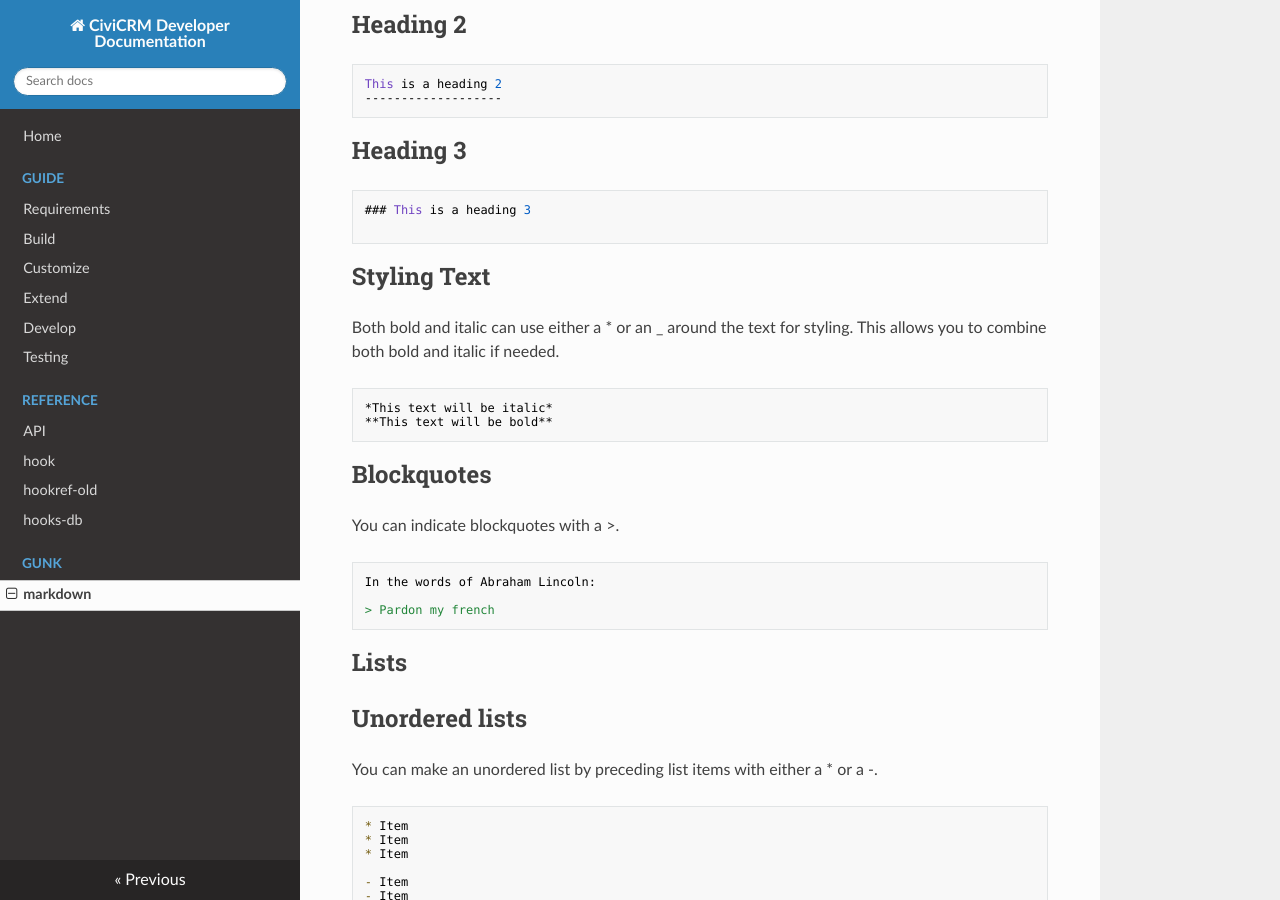
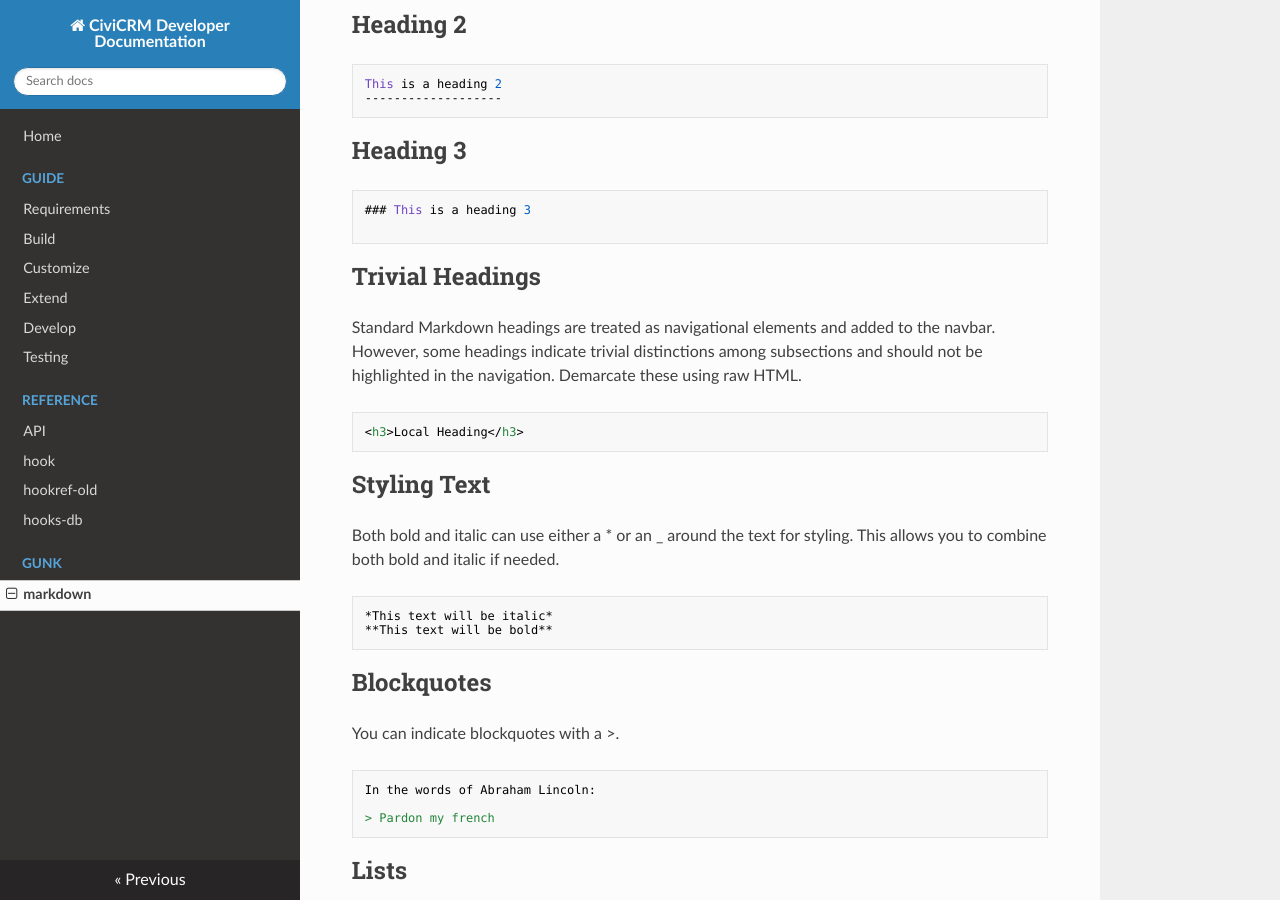
Before and after one commit to civicrm/civicrm-dev-docs, an MkDocs documentation site: the page built from docs/markdownrules.md, in a window 1280 px wide and 900 px high, scrolled down 723 px. Built offline with MkDocs 1.6.1, drawn with Linux system fonts in a browser that asks for light colours; nearby versions of some CDN libraries; old or Windows-style settings are respelled for this version of MkDocs.

Commit message:
markdownrules.md - Add notes about trivial headings

`````diff
--- a/docs/markdownrules.md
+++ b/docs/markdownrules.md
@@ -47,6 +47,19 @@ Heading 3
 ### This is a heading 3
 
 ````
+
+Trivial Headings
+----------------
+
+Standard Markdown headings are treated as navigational elements and added to
+the navbar. However, some headings indicate trivial distinctions among
+subsections and should not be highlighted in the navigation. Demarcate these
+using raw HTML.
+
+```html
+<h3>Local Heading</h3>
+```
+
 
 Styling Text
 ------------
`````
